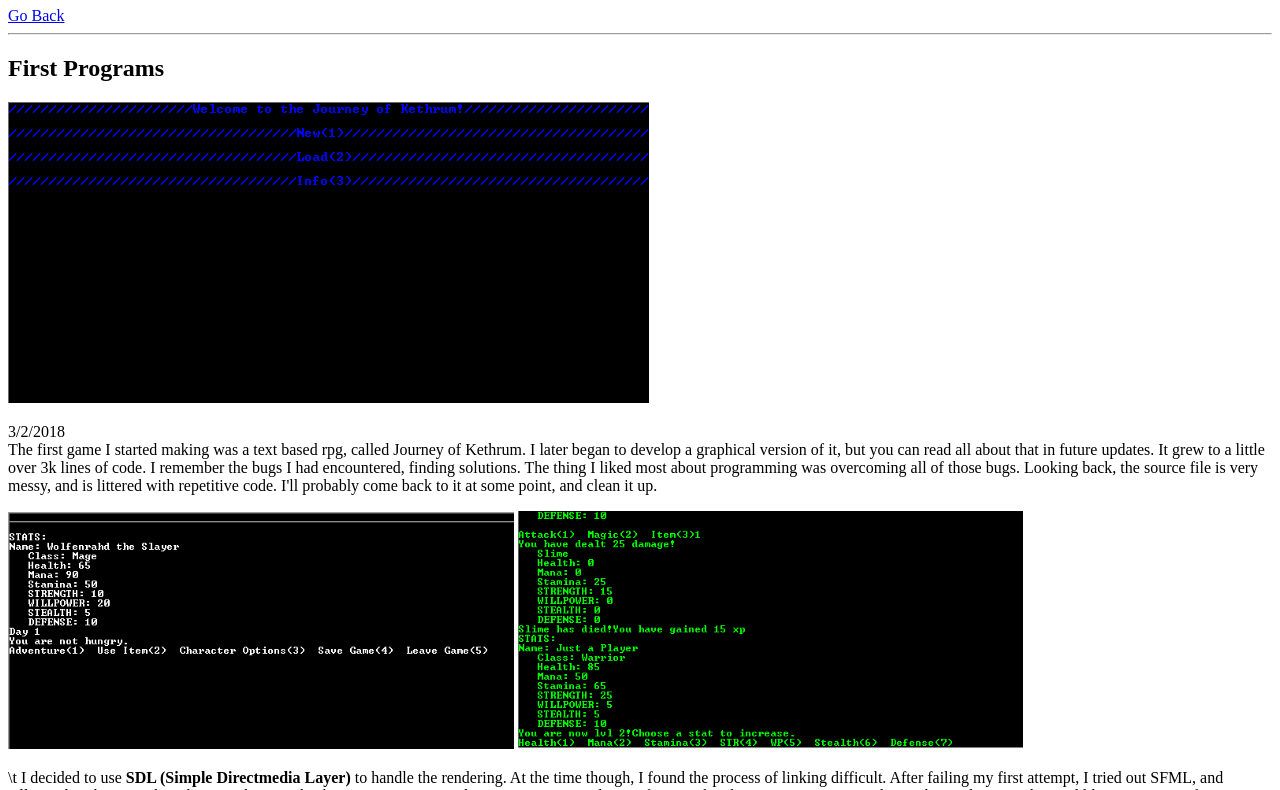
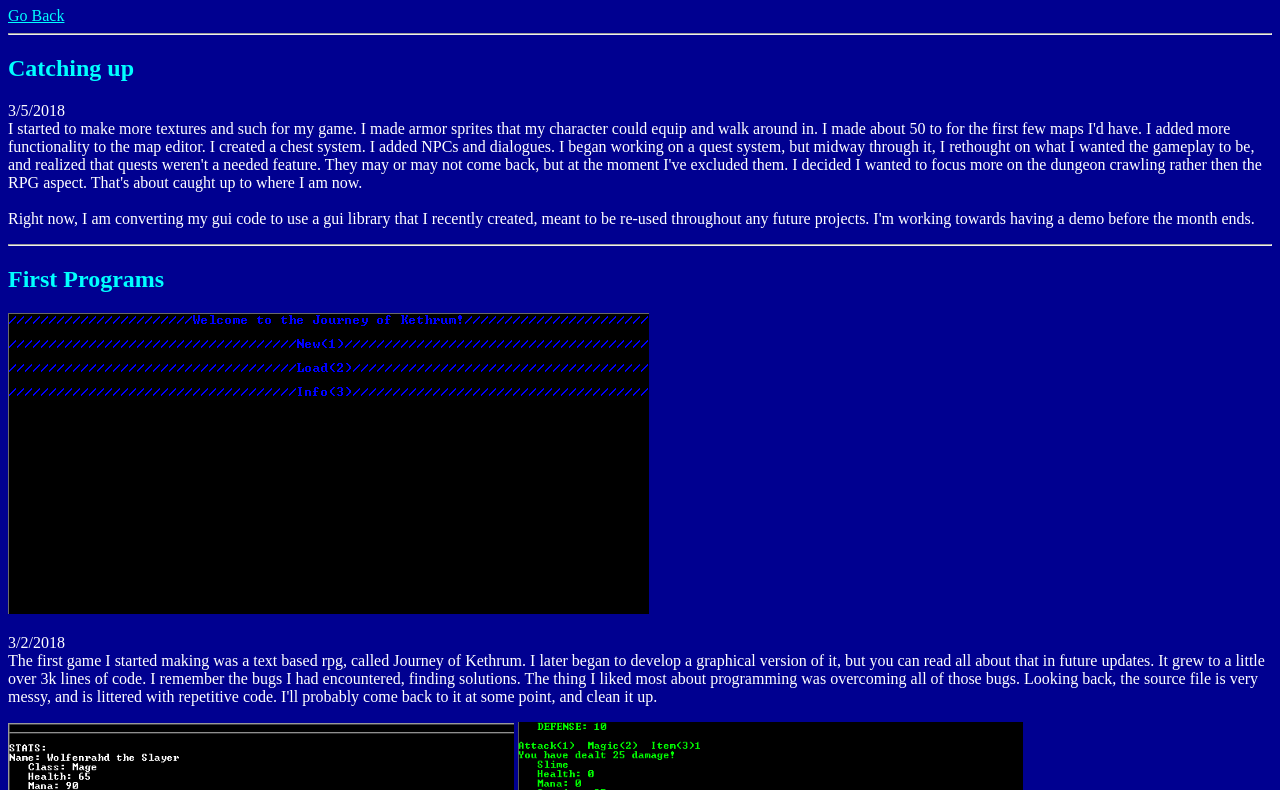
Before and after one commit to Wolfenrahd/Wolfenrahd.github.io, a plain HTML site: page jok.html in a window 1280 px wide. Shown: the part 73-863 px from the top of the page. Drawn offline with Linux system fonts and the light colour scheme.

Commit message:
Dark Theme
Added new entry and a darker theme, easier on the eyes.

```diff
--- a/jok.html
+++ b/jok.html
@@ -5,20 +5,30 @@
 	<title> Journey of Kethrum </title>
 </head>
 
-<body>
-	<h1 align="center"> Journey of Kethrum </h1>
-	<a href="index.html"> Go Back </a>
+<body bgcolor="#000090">
+	<h1 align="center" style="color:#00FFFF"> Journey of Kethrum </h1>
+	<a href="index.html" style="color:#00FFFF"> Go Back </a>
+	<hr />
+	<!-- Second blog entree -->
+	<h2 style="color:#00FFFF"> Catching up </h2>
+	<!---->
+	<p style="color:#FFFFFF"> 3/5/2018 <br/> I started to make more textures and such for my game. I made armor sprites that my character could equip and walk around in.
+	I made about 50 to for the first few maps I'd have. I added more functionality to the map editor. I created a chest system. I added NPCs and dialogues.
+	I began working on a quest system, but midway through it, I rethought on what I wanted the gameplay to be, and realized that quests weren't a needed feature. They may or may not come back,
+	but at the moment I've excluded them. I decided I wanted to focus more on the dungeon crawling rather then the RPG aspect. That's about caught up to where I am now. <br /><br />
+	Right now, I am converting my gui code to use a gui library that I recently created, meant to be re-used throughout any future projects. I'm working towards having a demo
+	before the month ends. </p>
 	<hr />
 
 	<!-- First blog entree -->
-	<h2> First Programs </h2>
+	<h2 style="color:#00FFFF"> First Programs </h2>
 	<img title="Title Screen" src="images/tbrpg1.PNG" alt="Error: Image Could Not Be Loaded" />
-	<p> 3/2/2018 <br /> The first game I started making was a text based rpg, called Journey of Kethrum. I later began to develop a graphical version of it, but you can read all about that in future updates.
+	<p style="color:#FFFFFF"> 3/2/2018 <br /> The first game I started making was a text based rpg, called Journey of Kethrum. I later began to develop a graphical version of it, but you can read all about that in future updates.
 	It grew to a little over 3k lines of code. I remember the bugs I had encountered, finding solutions. The thing I liked most about programming was overcoming all of those bugs.
 	Looking back, the source file is very messy, and is littered with repetitive code. I'll probably come back to it at some point, and clean it up. </p>
 	<img title="Menu" src="images/tbrpg2.PNG" alt="Error: Image Could Not Be Loaded" width="40%" />
 	<img title="Lvl up" src="images/tbrpg5.PNG" alt="Error: Image Could Not Be Loaded" width="40%"/>
-	<p> \t I decided to use <strong> SDL (Simple Directmedia Layer) </strong> to handle the rendering. At the time though, I found the process of linking difficult.
+	<p style="color:#FFFFFF"> I decided to use <strong> SDL (Simple Directmedia Layer) </strong> to handle the rendering. At the time though, I found the process of linking difficult.
 	After failing my first attempt, I tried out SFML, and Allegro, but the same thing happened. I went back to SDL once more, this time getting it right. My first graphical program was a pong clone.
 	This is also something I'd like to revisit. Before I started the graphic rendition, I had wrote a small tile editor program in small basic. For some reason, I couldn't get the file I/0 to work,
 	so I made a custom tile creator. I adapted it to SDL (without the custom tile creator, I just loaded images), planning to make it top down style. <br /><br />
```
Also changed, not shown: index.html (+4 -6 lines).
